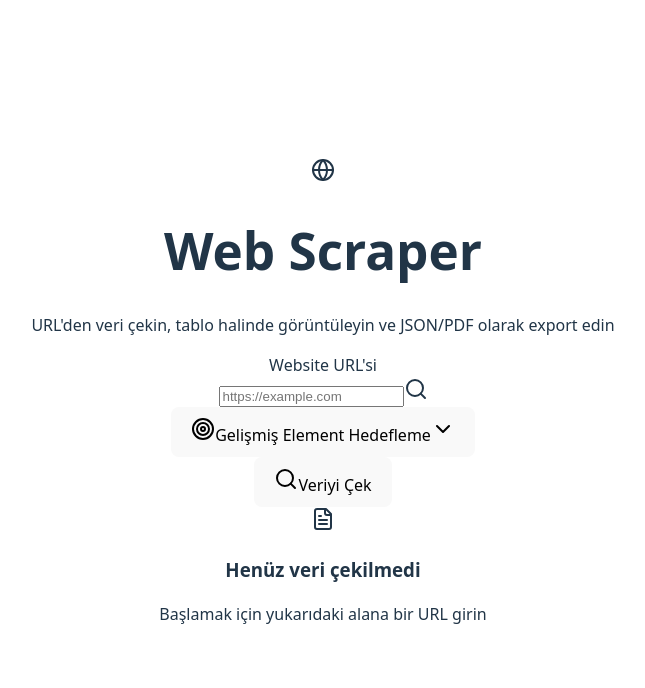
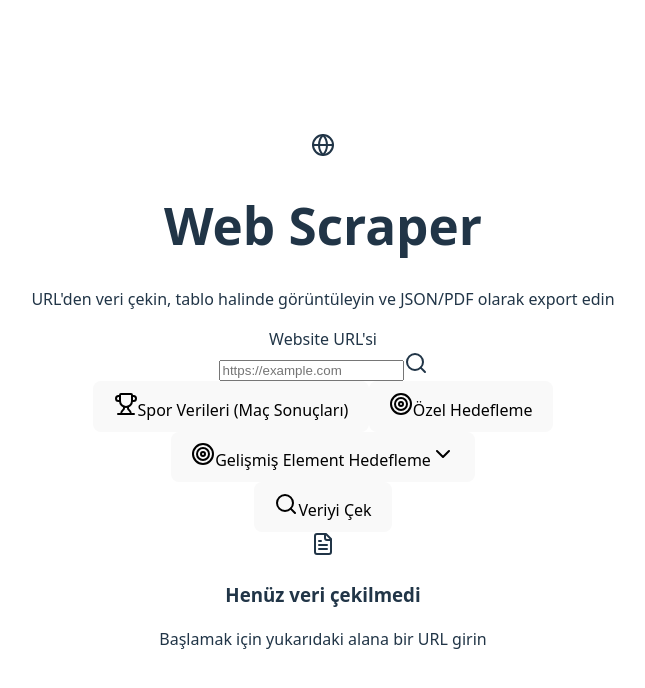
Before and after one commit to ecoezer/web2pdf, a React (Vite) app: page / in a window 1280 px wide. Shown: the top 688 px of the page, without its empty margins (317-962 px from the left). Built offline with nearby package versions, Linux system fonts and the light colour scheme.

Commit message:
Spor Verilerini Çekmek İçin Scraper'ı Özelleştir

```diff
--- a/src/components/UrlInput.tsx
+++ b/src/components/UrlInput.tsx
@@ -1,5 +1,5 @@
 import React, { useState } from 'react';
-import { Search, AlertCircle, Target, ChevronDown, ChevronUp } from 'lucide-react';
+import { Search, AlertCircle, Target, ChevronDown, ChevronUp, Trophy } from 'lucide-react';
 import type { ScrapedData } from '../types/ScrapedData';
 import { scrapeWebsite } from '../services/scraperService';
 
@@ -12,6 +12,7 @@ const UrlInput: React.FC<UrlInputProps> = ({ onDataScraped, onLoadingChange }) =
   const [url, setUrl] = useState('');
   const [error, setError] = useState('');
   const [showAdvanced, setShowAdvanced] = useState(false);
+  const [presetMode, setPresetMode] = useState('custom'); // 'custom' or 'sports'
   const [customSelectors, setCustomSelectors] = useState({
     container: '',
     title: '',
@@ -21,6 +22,18 @@ const UrlInput: React.FC<UrlInputProps> = ({ onDataScraped, onLoadingChange }) =
     price: '',
     category: ''
   });
+
+  // Sports-specific selectors for match data
+  const sportsSelectors = {
+    container: '.match-item, .game-item, .fixture, .match-card, .score-box, [class*="match"], [class*="game"], [class*="fixture"]',
+    title: '.league, .competition, .tournament, [class*="league"], [class*="competition"]',
+    description: '.teams, .vs, .match-teams, [class*="team"]',
+    date: '.date, .time, .match-date, .match-time, [class*="date"], [class*="time"]',
+    score: '.score, .result, .final-score, [class*="score"], [class*="result"]',
+    halftime: '.halftime, .ht, .half-time, [class*="halftime"], [class*="ht"]',
+    homeTeam: '.home-team, .team-home, [class*="home"]',
+    awayTeam: '.away-team, .team-away, [class*="away"]'
+  };
 
   const handleSubmit = async (e: React.FormEvent) => {
     e.preventDefault();
@@ -42,7 +55,8 @@ const UrlInput: React.FC<UrlInputProps> = ({ onDataScraped, onLoadingChange }) =
     onLoadingChange(true);
 
     try {
-      const data = await scrapeWebsite(url, customSelectors);
+      const selectorsToUse = presetMode === 'sports' ? sportsSelectors : customSelectors;
+      const data = await scrapeWebsite(url, selectorsToUse);
       onDataScraped(data, url);
     } catch (err) {
       const errorMessage = err instanceof Error ? err.message : 'Bilinmeyen hata';
@@ -71,6 +85,16 @@ const UrlInput: React.FC<UrlInputProps> = ({ onDataScraped, onLoadingChange }) =
       category: ''
     });
   };
+
+  const setSportsMode = () => {
+    setPresetMode('sports');
+    setShowAdvanced(true);
+  };
+
+  const setCustomMode = () => {
+    setPresetMode('custom');
+  };
+
   return (
     <form onSubmit={handleSubmit} className="space-y-4">
       <div>
@@ -90,8 +114,54 @@ const UrlInput: React.FC<UrlInputProps> = ({ onDataScraped, onLoadingChange }) =
         </div>
       </div>
 
+      {/* Preset Mode Selection */}
+      <div className="flex space-x-4 p-4 bg-gray-50 rounded-lg">
+        <button
+          type="button"
+          onClick={setSportsMode}
+          className={`flex items-center px-4 py-2 rounded-lg transition-colors ${
+            presetMode === 'sports'
+              ? 'bg-indigo-600 text-white'
+              : 'bg-white text-gray-700 border border-gray-300 hover:bg-gray-50'
+          }`}
+        >
+          <Trophy className="w-4 h-4 mr-2" />
+          Spor Verileri (Maç Sonuçları)
+        </button>
+        <button
+          type="button"
+          onClick={setCustomMode}
+          className={`flex items-center px-4 py-2 rounded-lg transition-colors ${
+            presetMode === 'custom'
+              ? 'bg-indigo-600 text-white'
+              : 'bg-white text-gray-700 border border-gray-300 hover:bg-gray-50'
+          }`}
+        >
+          <Target className="w-4 h-4 mr-2" />
+          Özel Hedefleme
+        </button>
+      </div>
+
+      {presetMode === 'sports' && (
+        <div className="p-4 bg-blue-50 border border-blue-200 rounded-lg">
+          <div className="flex items-center mb-2">
+            <Trophy className="w-5 h-5 text-blue-600 mr-2" />
+            <h4 className="font-medium text-blue-800">Spor Verileri Modu Aktif</h4>
+          </div>
+          <p className="text-sm text-blue-700">
+            Bu mod özellikle spor sitelerinden maç sonuçları, takım isimleri, lig bilgileri,
+            tarih ve ilk yarı sonuçlarını çekmek için optimize edilmiştir.
+          </p>
+          <div className="mt-3 text-xs text-blue-600">
+            <strong>Çekilecek veriler:</strong> Lig ismi, Tarih, Ev sahibi takım, Deplasman takımı,
+            Maç sonucu, İlk yarı sonucu
+          </div>
+        </div>
+      )}
+
       {/* Advanced Targeting Section */}
-      <div className="border-t pt-4">
+      {presetMode === 'custom' && (
+        <div className="border-t pt-4">
         <button
           type="button"
           onClick={() => setShowAdvanced(!showAdvanced)}
@@ -203,7 +273,9 @@ const UrlInput: React.FC<UrlInputProps> = ({ onDataScraped, onLoadingChange }) =
             </div>
           </div>
         )}
-      </div>
+        </div>
+      )}
+
       {error && (
         <div className="flex items-center p-3 bg-red-50 border border-red-200 rounded-lg">
           <AlertCircle className="w-5 h-5 text-red-500 mr-2" />
@@ -216,7 +288,7 @@ const UrlInput: React.FC<UrlInputProps> = ({ onDataScraped, onLoadingChange }) =
         className="w-full bg-indigo-600 text-white py-3 px-6 rounded-lg hover:bg-indigo-700 focus:ring-2 focus:ring-indigo-500 focus:ring-offset-2 transition-colors font-medium flex items-center justify-center"
       >
         <Search className="w-5 h-5 mr-2" />
-        Veriyi Çek
+        {presetMode === 'sports' ? 'Maç Verilerini Çek' : 'Veriyi Çek'}
       </button>
     </form>
   );
```
